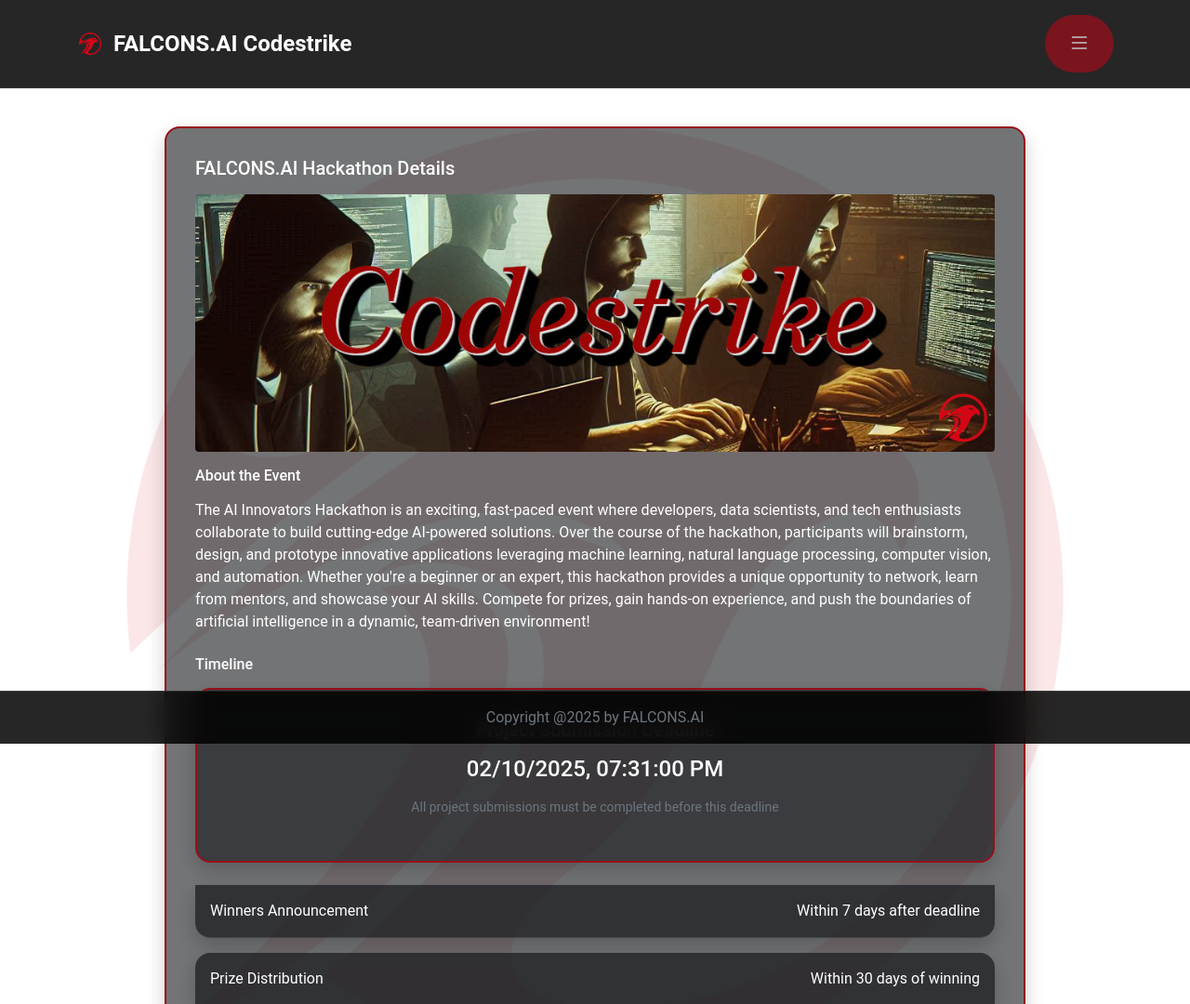
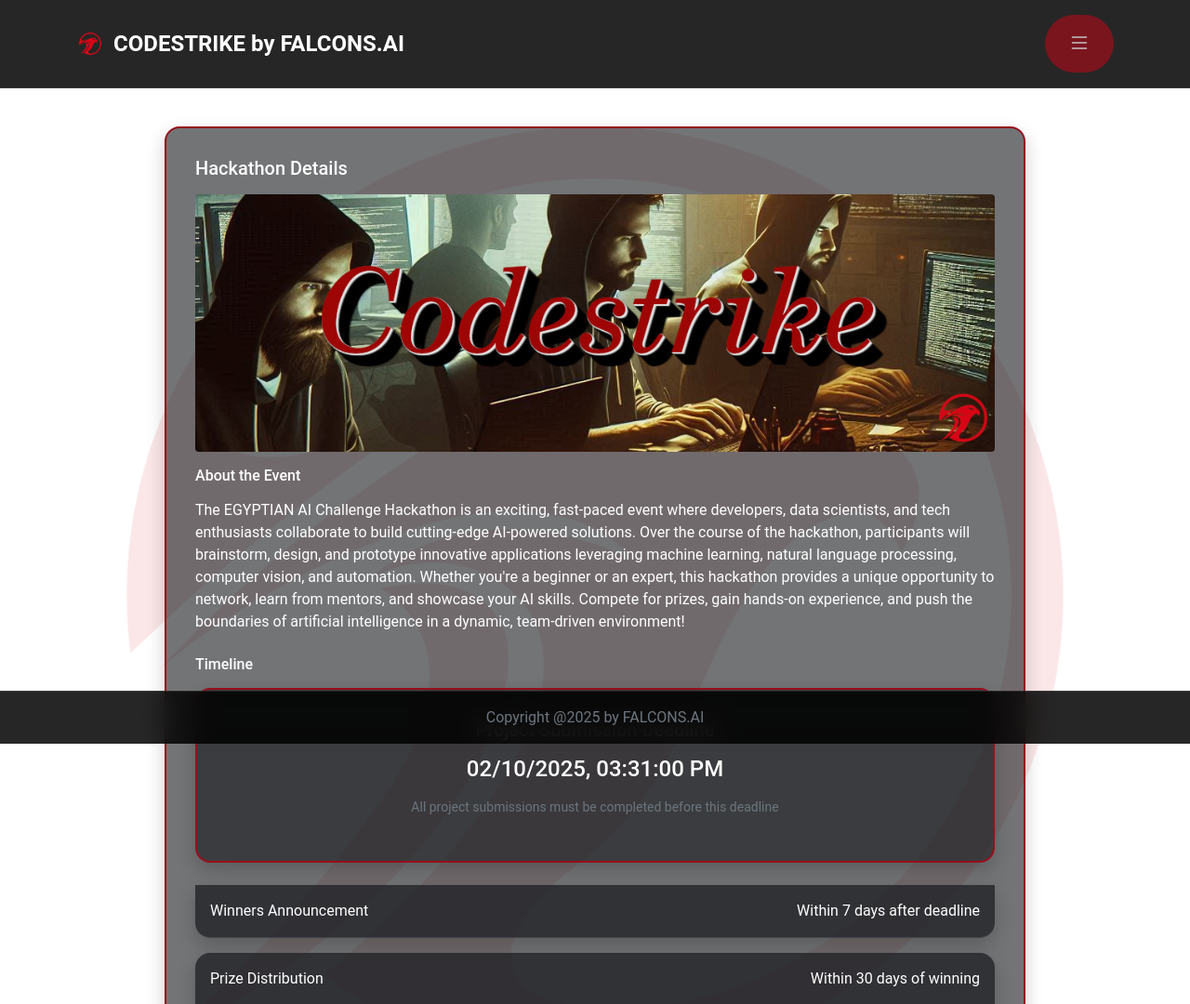
Before and after one commit to mstatt/codestrike, a Flask app: page / in a window 1280 px wide. Shown: the top 1080 px of the page at 93% size. Run offline with Flask 3, Linux system fonts and the light colour scheme; some libraries are stand-ins or nearby versions.

Commit message:
made some UI edits

```diff
--- a/hackathon_details.json
+++ b/hackathon_details.json
@@ -1,7 +1,7 @@
 {
-  "deadline": "02/10/2025, 07:31:00 PM",
+  "deadline": "02/10/2025, 03:31:00 PM",
   "title": "EGYPTIAN AI Challenge",
-  "description": "The AI Innovators Hackathon is an exciting, fast-paced event where developers, data scientists, and tech enthusiasts collaborate to build cutting-edge AI-powered solutions. Over the course of the hackathon, participants will brainstorm, design, and prototype innovative applications leveraging machine learning, natural language processing, computer vision, and automation. Whether you're a beginner or an expert, this hackathon provides a unique opportunity to network, learn from mentors, and showcase your AI skills. Compete for prizes, gain hands-on experience, and push the boundaries of artificial intelligence in a dynamic, team-driven environment! ",
+  "description": "The EGYPTIAN AI Challenge Hackathon is an exciting, fast-paced event where developers, data scientists, and tech enthusiasts collaborate to build cutting-edge AI-powered solutions. Over the course of the hackathon, participants will brainstorm, design, and prototype innovative applications leveraging machine learning, natural language processing, computer vision, and automation. Whether you're a beginner or an expert, this hackathon provides a unique opportunity to network, learn from mentors, and showcase your AI skills. Compete for prizes, gain hands-on experience, and push the boundaries of artificial intelligence in a dynamic, team-driven environment! ",
   "rules": [
     "Teams must consist of 1-4 members\r",
     "All code must be original and created during the hackathon\r",
--- a/templates/index.html
+++ b/templates/index.html
@@ -3,7 +3,7 @@
 <head>
     <meta charset="UTF-8">
     <meta name="viewport" content="width=device-width, initial-scale=1.0">
-    <title>Hackathon Submission Portal</title>
+    <title>CODESTRIKE by FALCONS.AI</title>
     <link href="https://cdn.jsdelivr.net/npm/bootstrap@5.1.3/dist/css/bootstrap.min.css" rel="stylesheet">
     <link href="https://cdn.jsdelivr.net/npm/bootstrap-icons@1.7.2/font/bootstrap-icons.css" rel="stylesheet">
     <link rel="stylesheet" href="{{ url_for('static', filename='css/style.css') }}">
@@ -15,7 +15,7 @@
             <div class="header-content">
                 <div class="d-flex align-items-center">
                     <img src="{{ url_for('static', filename='images/1-Red_Falcon_FAI_scaled.png') }}" alt="FALCONS.AI Logo" class="header-logo">
-                    <h1 class="mb-0 fw-bold h4">FALCONS.AI Codestrike</h1>
+                    <h1 class="mb-0 fw-bold h4">CODESTRIKE by FALCONS.AI</h1>
                 </div>
                 <div class="header-buttons">
                     <div class="dropdown">
@@ -82,7 +82,7 @@
             <div class="col-12 col-lg-10">
                 <div class="card neuromorphic">
                     <div class="card-body">
-                        <h5 class="card-title mb-4">FALCONS.AI Hackathon Details</h5>
+                        <h5 class="card-title mb-4">Hackathon Details</h5>
 
                         <!-- Add responsive image container -->
                         <div class="hackathon-image-container mb-4">
```
